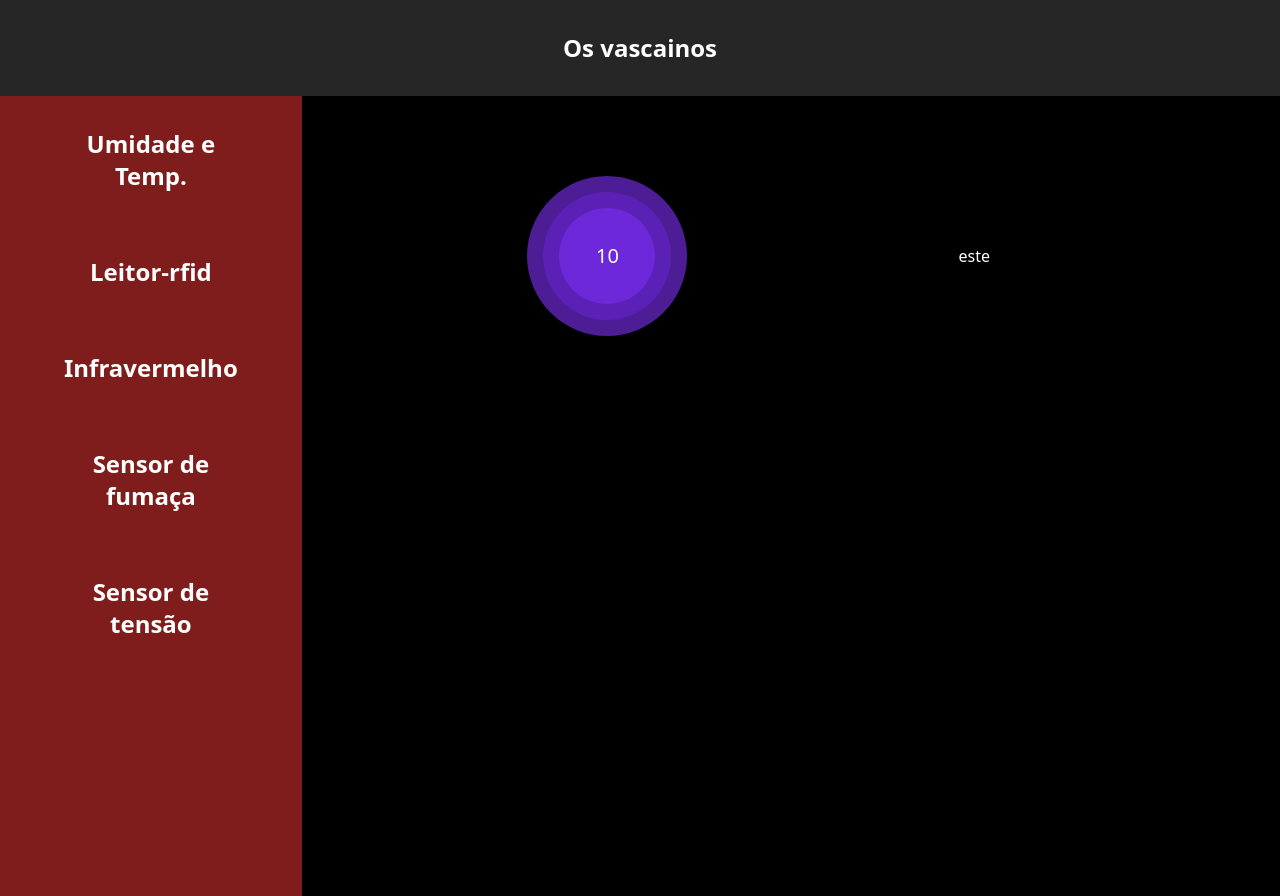
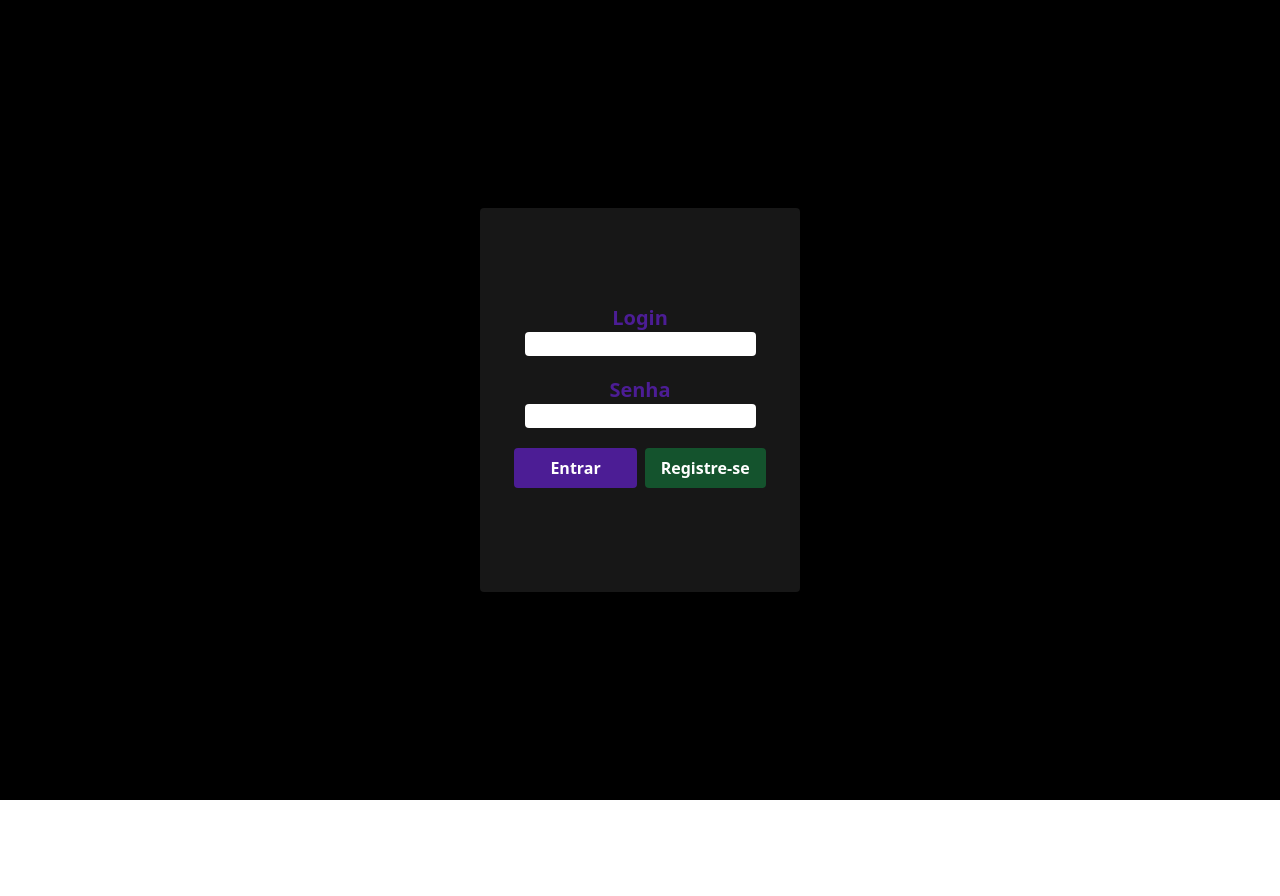
Before and after one commit to gierot/PI4_BOLADO_E_CANSADO, a Vue app: page / in a window 1280 px wide. After the commit the page ends 800 px from the top, so only its background shows below. Built offline with nearby package versions, Linux system fonts and the light colour scheme.

Commit message:
subindo os bagulho

```diff
--- a/package.json
+++ b/package.json
@@ -12,7 +12,8 @@
     "core-js": "^3.8.3",
     "router": "^1.3.7",
     "vue": "^3.2.13",
-    "vue-router": "^4.1.6"
+    "vue-router": "^4.1.6",
+    "vuex": "^4.1.0"
   },
   "devDependencies": {
     "@babel/core": "^7.12.16",
--- a/src/App.vue
+++ b/src/App.vue
@@ -1,11 +1,14 @@
 <template>
-  <loginComponent v-if="0 > 1" class="h-full"/>
+  <loginComponent v-if="!has_login" class="h-full"/>
+  <registerComponent v-else-if="new_user"/>
   <div v-else>
     <div
-      class="text-white bg-neutral-800 text-center py-8 text-2xl font-semibold"
+      class="text-white bg-neutral-800 flex justify-center items-center text-center py-8 text-2xl font-semibold"
       name="title_page"
       >
-        Os vascainos
+        <hr size="10" width="30%" noshade>
+        <p class="mx-5">Os vascainos</p>
+        <hr size="10" width="30%" noshade>
     </div>
     <div class="w-full absolute inline-flex h-full">
       <div class="w-96 bg-red-900 font-avenir">
@@ -19,7 +22,13 @@
           </div>
         </div>
       </div>
-      <div class="bg-black block w-full">
+      <div
+        v-if="value_choice === 0"
+        class="bg-black w-full h-full text-center italic text-white flex justify-center items-center text-4xl"
+        v-text="'Por favor, escolha um sensor para averiguar seus valores...'">
+
+      </div>
+      <div v-else class="bg-black block w-full">
         <div class="w-full flex mt-8 justify-center items-center">
           <div class="rounded-lg h-64 w-9/12 inline-flex">
             <div class="w-full rounded-r-lg text-white text-center flex justify-center items-center">
@@ -55,20 +64,18 @@
 <script>
 import axios from 'axios';
 import loginComponent from './components/loginComponent.vue';
+import registerComponent from './components/registerComponent.vue'
 
 export default {
   components: {
-    loginComponent
+    loginComponent,
+    registerComponent
   },
   data() {
     return {
-      header: {
-        'Authorization': 'Bearer my-token',
-        'Access-Control-Allow-Credentials': true,
-        'Access-Control-Allow-Origin': '*',
-        'Access-Control-Allow-Methods': 'GET, OPTIONS, DELETE, POST, PUTCH',
-        'Access-Control-Allow-Headers': 'X-CSRF-Token, X-Requested-With, Accept, Accept-Version, Content-Length, Content-MD5, Content-Type, Date, X-Api-Version, Authorization'
-      },
+      has_login: false,
+      new_user: false,
+      value_choice:0,
       sensor: {
         image: '',
         alt: '',
@@ -90,6 +97,7 @@ export default {
       })
     },
     choiceSensor(param) {
+      this.value_choice = param
       this.sensor.image = this.choiceImage(param)
       this.sensor.description = this.choiceDescription(param)
     },
@@ -120,7 +128,7 @@ export default {
         case 5:
           return '/images/tensao.jpg'
       }
-    },
+    }
   },
   mounted() {
   }
@@ -132,4 +140,6 @@ export default {
   width: 100%;
   background-size: cover;
 }
+
+
 </style>
--- /dev/null
+++ b/src/axios.js
@@ -0,0 +1,44 @@
+import axios from 'axios'
+const header = {
+    'Authorization': 'Bearer my-token',
+    'Access-Control-Allow-Credentials': true,
+    'Access-Control-Allow-Origin': '*',
+    'Access-Control-Allow-Methods': 'GET, OPTIONS, DELETE, POST, PUTCH',
+    'Access-Control-Allow-Headers': 'X-CSRF-Token, X-Requested-With, Accept, Accept-Version, Content-Length, Content-MD5, Content-Type, Date, X-Api-Version, Authorization'
+};
+const state = {
+    data_user : {
+        name: '',
+        password:''
+    }
+};
+const getters = {
+    get_user : state => state.data_user
+};
+const actions = {
+    async verifyAccontUser({ commit }, data) {
+        await axios.post('https://localhost:6969/api/login',{headers: header}, data)
+        .then((response) => {
+            if (response.data.sucesso) {
+                commit('verifyAccontUser', response.data)
+            }
+        })
+        .catch((error) => {
+            console.log(error)
+        })
+    }
+};
+const mutations = {
+    verifyAccontUser(state, data) {
+        state.data_user.name = data.name
+        state.data_user.password = data.password
+    }
+};
+
+export default {
+    namespaced : true,
+    state,
+    getters,
+    actions,
+    mutations
+}
--- a/src/components/loginComponent.vue
+++ b/src/components/loginComponent.vue
@@ -7,7 +7,7 @@
                         <p class="text-violet-900 font-semibold text-center text-xl">Login</p>
                         <div class="w-full flex items-center justify-center mb-5">
                             <input
-                                class="rounded"
+                                class="rounded text-center no-underline"
                                 v-model="user.username"
                                 type="text"
                             >
@@ -17,19 +17,23 @@
                         <p class="text-violet-900 font-semibold text-center text-xl">Senha</p>
                         <div class="flex items-center justify-center mb-5">
                             <input
-                                class="rounded"
+                                class="rounded text-center no-underline"
                                 v-model="user.password"
                                 type="text"
                             >
                         </div>
                     </div>
-                    <div class="w-full">
-                        <div class="flex items-center justify-center">
+                    <div class="w-full block">
+                        <div class="inline-flex items-center w-full justify-center">
                             <button
                                 v-text="'Entrar'"
-                                class="rounded bg-violet-900 py-2 px-8 text-white font-semibold"
+                                class="rounded bg-violet-900 py-2 mx-1 px-9 text-white font-semibold"
                                 @click="login()"
                             />
+                            <button
+                                v-text="'Registre-se'"
+                                class="rounded bg-green-900 py-2 mx-1 px-4 text-white font-semibold"
+                                @click="login()" />
                         </div>
                     </div>
                 </div>
@@ -39,8 +43,6 @@
 </template>
 
 <script>
-import axios from 'axios';
-
 export default {
     name: 'loginComponent',
     data() {
@@ -53,10 +55,8 @@ export default {
     },
     methods: {
         login() {
-            axios.post('', { dados: this.user })
-            .then((response) => {
-                console.log(response.data)
-            })
+            this.$store.dispatch('verifyAccontUser', this.user)
+
         }
     }
 }
--- /dev/null
+++ b/src/components/registerComponent.vue
@@ -0,0 +1,11 @@
+<template>
+    <div class="bg-black text-white h-full w-full">
+        teste
+    </div>
+</template>
+
+<script>
+export default {
+    name: 'registerComponent',
+}
+</script>
--- a/src/main.js
+++ b/src/main.js
@@ -1,5 +1,15 @@
 import { createApp } from 'vue'
+import { createStore } from 'vuex'
 import App from './App.vue'
+import vuex from 'vuex'
+import axios from './axios'
 
 
-createApp(App).mount('#app')
+const app = createApp(App)
+app.mount('#app')
+app.use(vuex)
+const store = createStore(
+    axios
+)
+
+app.use(store)
```
Also changed, not shown: 1 other file (tests, documents, lock files or other folders).
